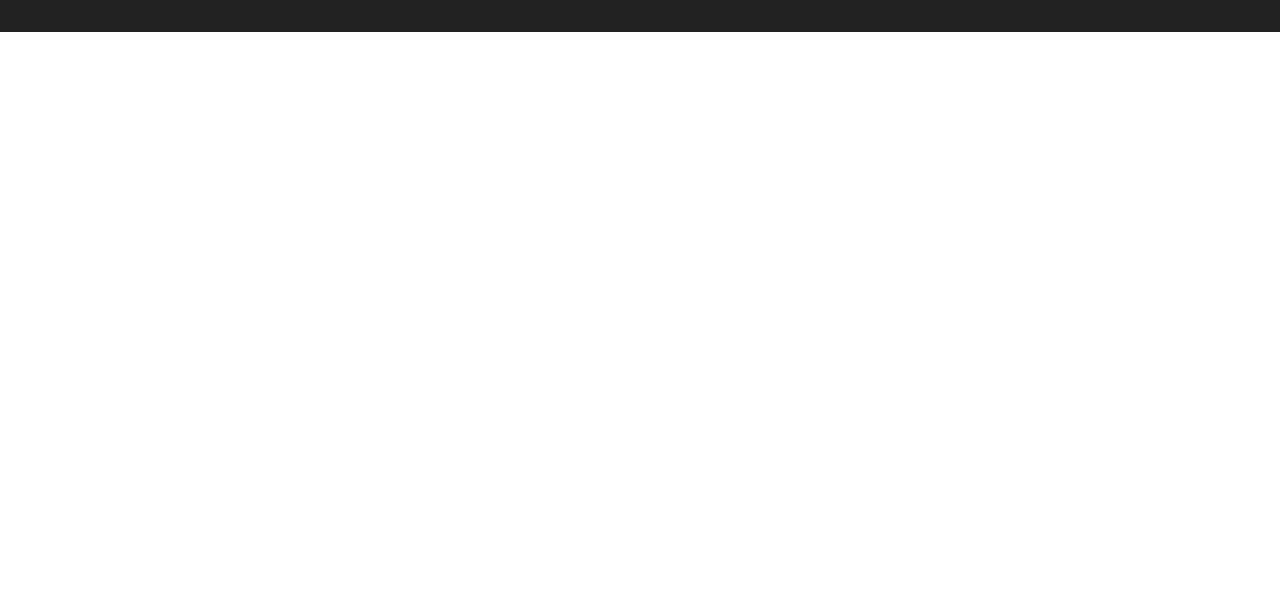
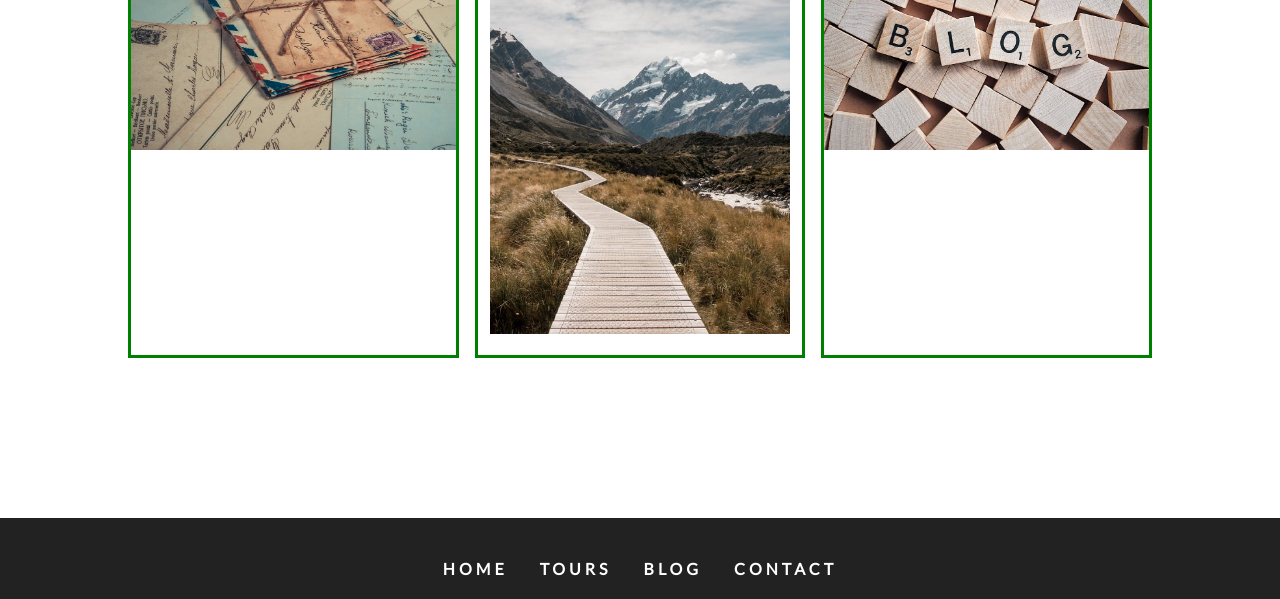
Before and after one commit to khvan/gatsby-adventure, a Gatsby site: page /blog in a window 1280 px wide. Shown: the part 301-900 px from the top of the page. Before the commit the page ends 800 px from the top, so only its background shows below. Built offline with nearby package versions, Linux system fonts and the light colour scheme; Gatsby itself is replaced by a stand-in of ours.

Commit message:
finished installing and seting up plugins for working with images in Gatsby

```diff
--- a/gatsby-config.js
+++ b/gatsby-config.js
@@ -9,7 +9,7 @@ module.exports = {
     title: 'HelloWorld',
     description: 'Explore aweome HelloWorld',
     author: '@johndoe',
-    data: ["item1", "item2"]
+    data: ['item1', 'item2'],
   },
 
   plugins: [
@@ -23,5 +23,7 @@ module.exports = {
     {
       resolve: `gatsby-plugin-styled-components`,
     },
+    `gatsby-transformer-sharp`,
+    `gatsby-plugin-sharp`,
   ],
 };
--- a/package.json
+++ b/package.json
@@ -16,8 +16,12 @@
   "dependencies": {
     "babel-plugin-styled-components": "^1.10.7",
     "gatsby": "^2.19.7",
+    "gatsby-background-image": "^0.10.2",
+    "gatsby-image": "^2.2.42",
+    "gatsby-plugin-sharp": "^2.4.5",
     "gatsby-plugin-styled-components": "^3.1.19",
     "gatsby-source-filesystem": "^2.1.48",
+    "gatsby-transformer-sharp": "^2.3.16",
     "react": "^16.12.0",
     "react-dom": "^16.12.0",
     "react-icons": "^3.9.0",
--- /dev/null
+++ b/src/examples/Images.js
@@ -0,0 +1,68 @@
+import React from 'react';
+import {graphql, useStaticQuery} from 'gatsby';
+import styled from 'styled-components';
+import img from '../images/connectBcg.jpeg';
+import Img from 'gatsby-image';
+
+const getImages = graphql`
+ query Images{
+  fixed:file(relativePath:{eq: "defaultBcg.jpeg"}){
+    childImageSharp{
+      fixed(width:300, height:400){
+      	...GatsbyImageSharpFixed
+      }
+    }
+  }
+  fluid:file(relativePath: {eq: "blogBcg.jpeg"}){
+    childImageSharp{
+      fluid{
+        ...GatsbyImageSharpFluid_tracedSVG
+      }
+    }
+  }
+}
+
+
+`;
+
+const Images = () => {
+  const data = useStaticQuery(getImages)
+  console.log(data)
+  return (
+    <Wrapper>
+      <article>
+        <h3>basic image</h3>
+        <img src={img} className="basic" />
+      </article>
+      <article>
+        <h3>fixed image/blur</h3>
+        <Img fixed={data.fixed.childImageSharp.fixed}/>
+      </article>
+      <article>
+        <h3>fluid image/svg </h3>
+        <Img fluid={data.fluid.childImageSharp.fluid}/>
+      </article>
+    </Wrapper>
+  );
+};
+
+const Wrapper = styled.div`
+ text-align: center;
+ text-transform: capitalize;
+ width: 80vw;
+ margin: 0 auto 10rem auto;
+ article {
+   border: 3px solid green;
+   padding: 1rem 0;
+ }
+ .basic{
+   width: 100%
+ }
+ @media (min-width: 992px){
+   display: grid;
+   grid-template-columns: 1fr 1fr 1fr;
+   grid-column-gap: 1rem;
+ }
+`;
+
+export default Images;
--- a/src/pages/blog.js
+++ b/src/pages/blog.js
@@ -1,12 +1,12 @@
 import React from 'react';
 import Layout from '../components/Layout';
-
+import Images from '../examples/Images';
 
 
 const blog = () => {
   return (
     <Layout>
-
+      <Images />
     </Layout>
   );
 };
```
Also changed, not shown: src/components/Home/About.js (+20 -3 lines), src/components/StyledHero.js (added, +14 -0 lines), 1 other file.
